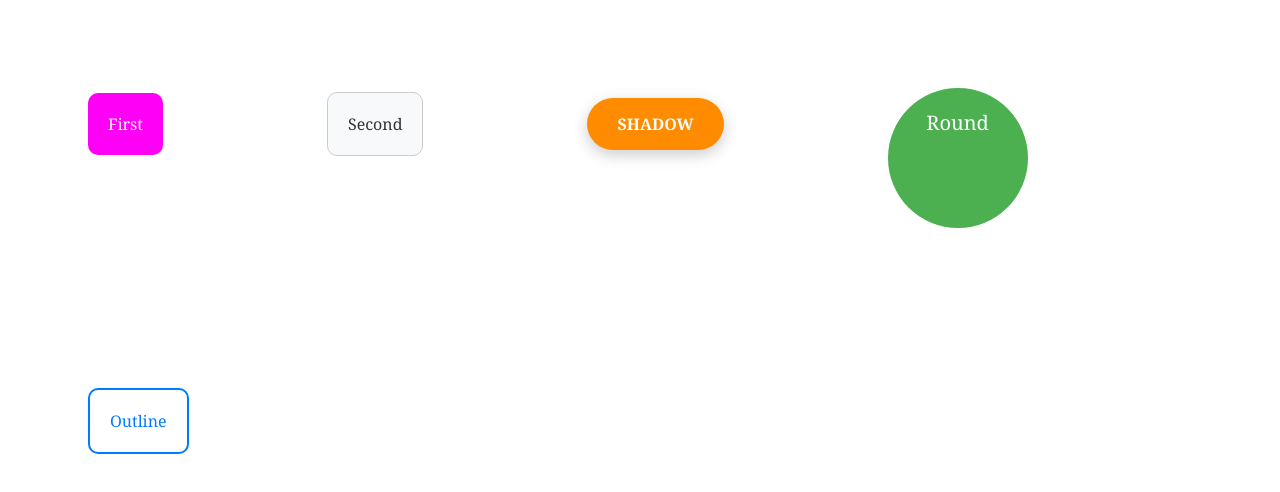
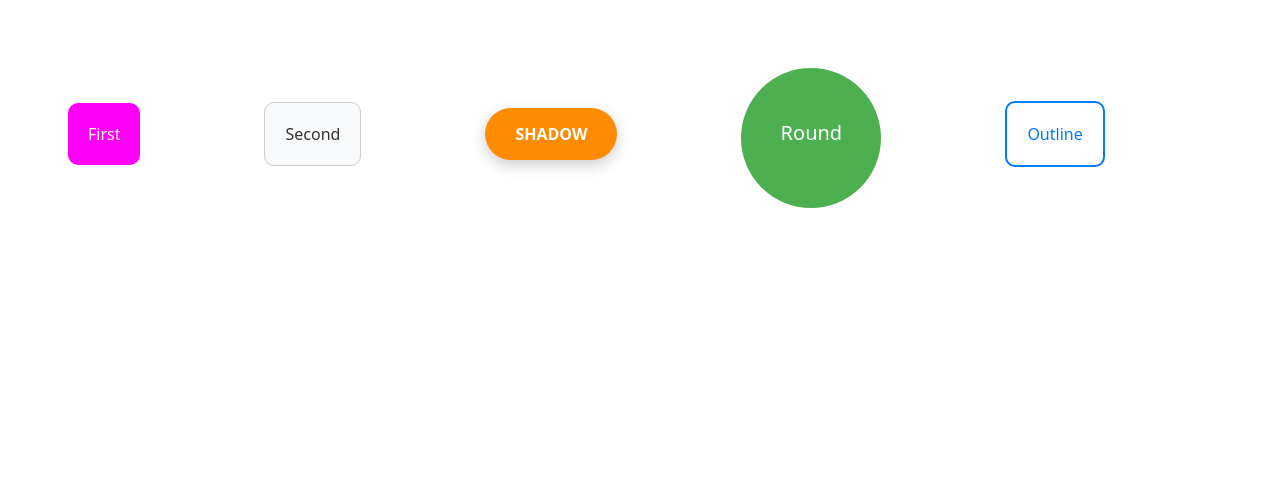
Before and after one commit to sam-haley/button-styling, a plain HTML site: page index.html in a window 1280 px wide. Drawn offline with Linux system fonts and the light colour scheme.

Commit message:
added more styling

```diff
--- a/style.css
+++ b/style.css
@@ -5,13 +5,13 @@ a {display: inline-block;
     outline: none;
     cursor: pointer;
     padding: 20px 20px;
-    margin:80px;
+    margin:60px;
     border-radius: 10px;
     font-size: 16px;
-    font-family:Georgia, 'Times New Roman', Times, serif;
+    font-family:system-ui, -apple-system, BlinkMacSystemFont, 'Segoe UI', Roboto, Oxygen, Ubuntu, Cantarell, 'Open Sans', 'Helvetica Neue', sans-serif;
 }
 
-/* Primary button styles */
+/* Basic button styles */
 .first {
     background-color: #ff00f7;
     color: #fff;
@@ -21,7 +21,6 @@ a {display: inline-block;
     background-color: #640861;
 }
 
-/* Secondary button styles */
 .second {
     background-color: #f8f9fa;
     color: #333;
@@ -55,7 +54,7 @@ a {display: inline-block;
     border-radius: 50%;
     width: 100px;
     height: 100px;
-    line-height: 30px;
+    line-height: 90px;
     padding-top: 20px;
     text-align: center;
     font-size: 20px;
```
